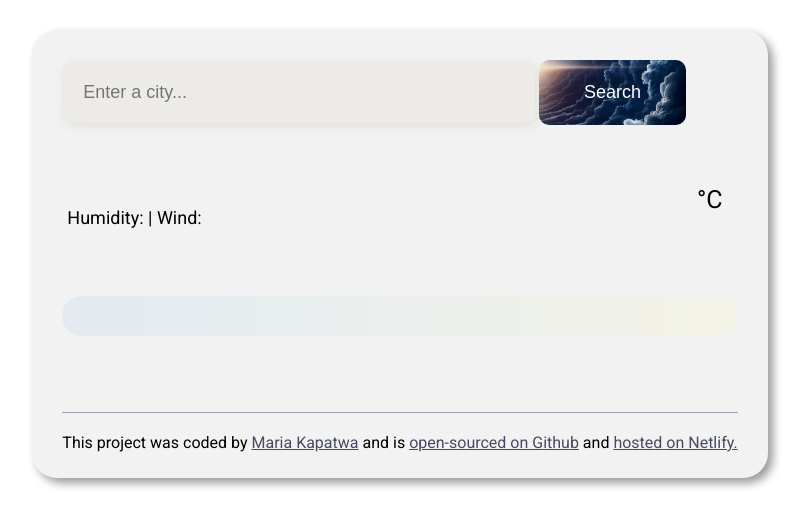
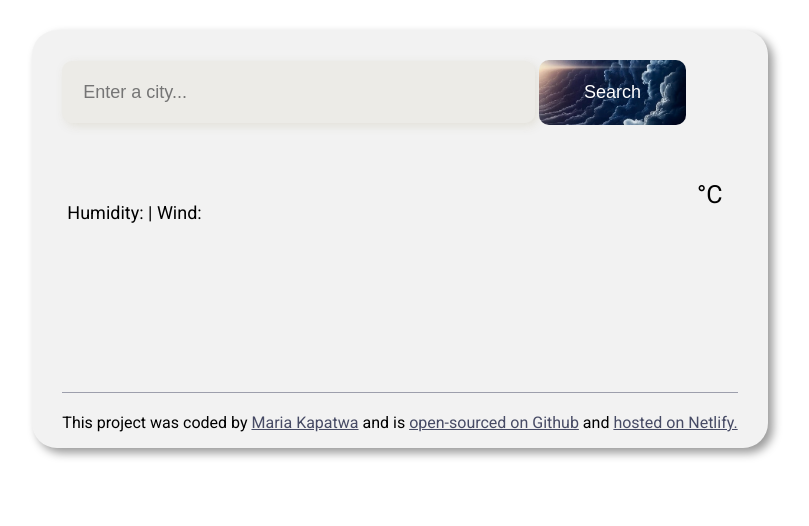
Before and after one commit to mariatanya/vanilla-weather-forecast, a plain HTML site: page index.html in a window 1280 px wide. Shown: the whole page, without its empty margins (240-1049 px from the left). Drawn offline with nearby package versions, Linux system fonts and the light colour scheme; no server answers.

Commit message:
Adjusted some padding and removed linear gradient

```diff
--- a/src/styles.css
+++ b/src/styles.css
@@ -1,5 +1,4 @@
 body {
-
   background-position: center;
   background-repeat: no-repeat;
   background-size: cover;
@@ -13,7 +12,7 @@ body {
   height: fit-content;
   margin: 30px auto 0;
   box-shadow: 5px 5px 10px rgba(0, 0, 0, 0.4);
-  padding: 30px 30px 50px 30px;
+  padding: 30px 30px 40px 30px;
   border-radius: 25px;
   border: none;
   background-color: rgba(0, 0, 0, 0.05);
@@ -46,7 +45,7 @@ input[type="submit"] {
 }
 
 main {
-  padding: 50px 0;
+  padding: 45px 0;
 }
 
 .weather-info {
@@ -88,9 +87,9 @@ h1 {
   position: relative;
   top: 30px;
   color: rgba(0, 0, 0, 1);
-  background: linear-gradient(to right, rgba(93, 169, 233, 0.1), rgba(255, 248, 139, 0.1));
+
   border-radius: 35px;
-  padding: 20px;
+  padding: 15px;
 }
 
 .column {
```
